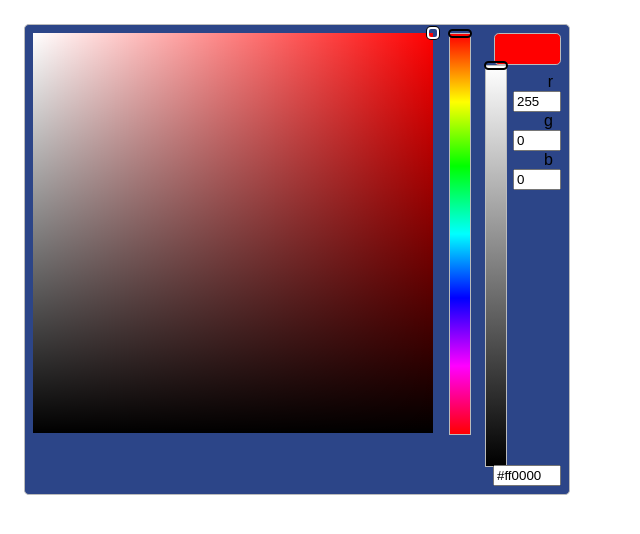
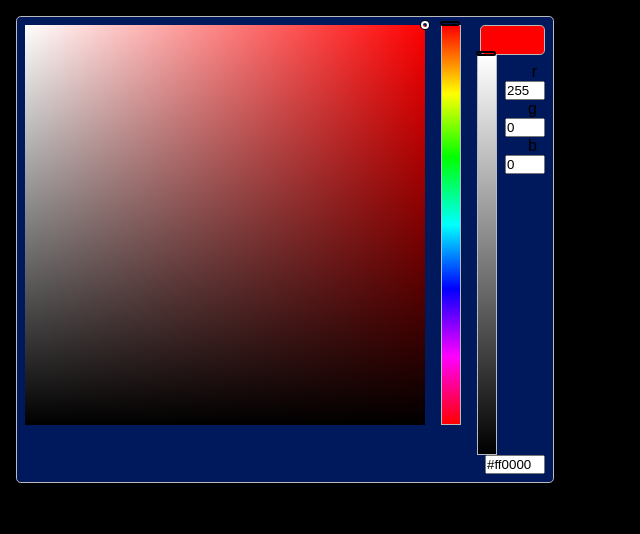
Before and after one commit to matz96/LED_light_controll, a plain HTML site: page matz_gewurstel/main.html in a window 1280 px wide. Shown: the whole page, without its empty margins (0-640 px from the left). Drawn offline with Linux system fonts and the light colour scheme.

Commit message:
now with rgba!

```diff
--- a/matz_gewurstel/main.html
+++ b/matz_gewurstel/main.html
@@ -39,7 +39,7 @@
 
       const e_body = document.querySelector("body")
 
-      joe.on("change", color => e_body.style.backgroundColor = color.css());
+      joe.on("change", color => e_body.style.backgroundColor = color.cssa());
 
 
       </script>
--- a/matz_gewurstel/style.css
+++ b/matz_gewurstel/style.css
@@ -1,5 +1,27 @@
+
+
+
 /* CSS for styling the page */
+
+/*CSS RESET*/
+*, *:before, *:after {
+  box-sizing: border-box;
+  margin: 0;
+  padding: 0;
+}
+
+
+html{
+  position: relative;
+  height: 100%;
+  width: 100%;
+  background-color: black;
+}
+
 body {
+  position: relative;
+  height: 100%;
+  width: 100%;
   font-family: sans-serif;
 }
 
```
